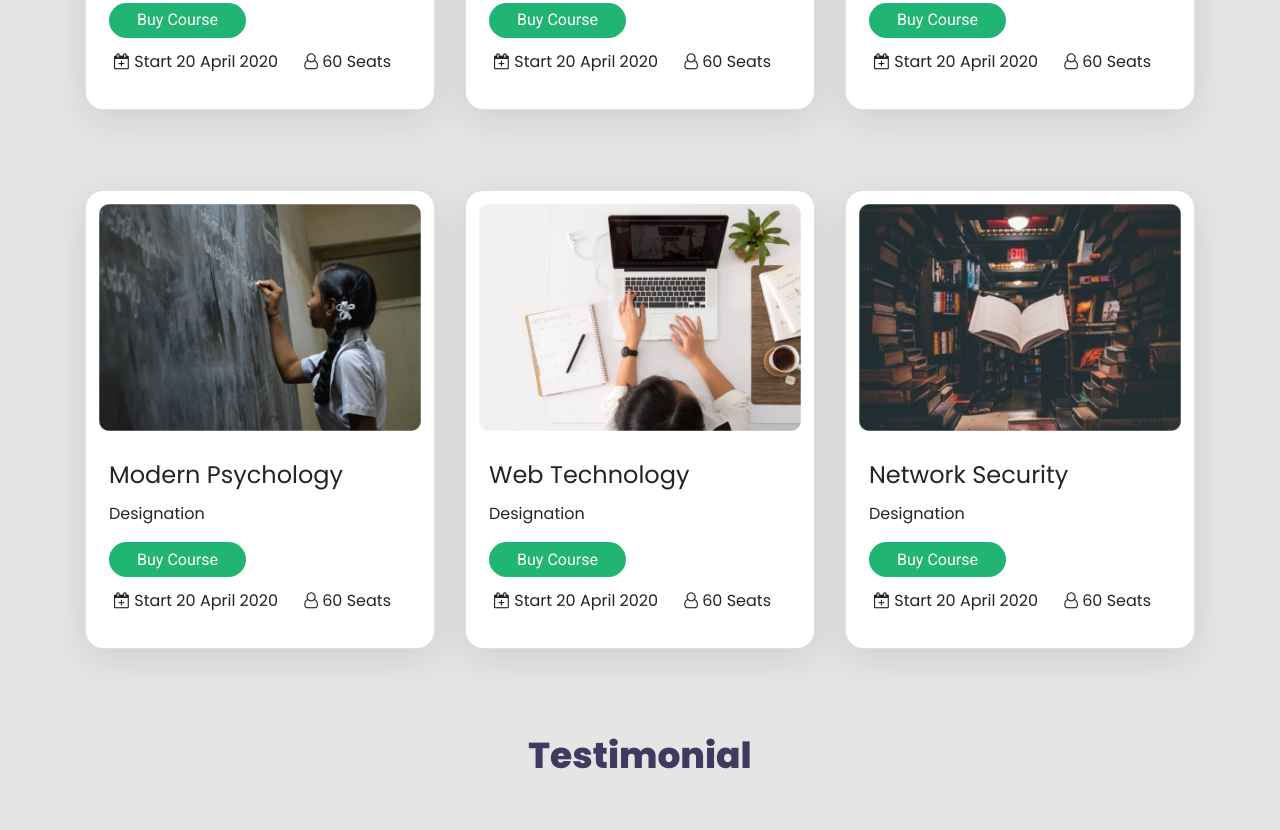
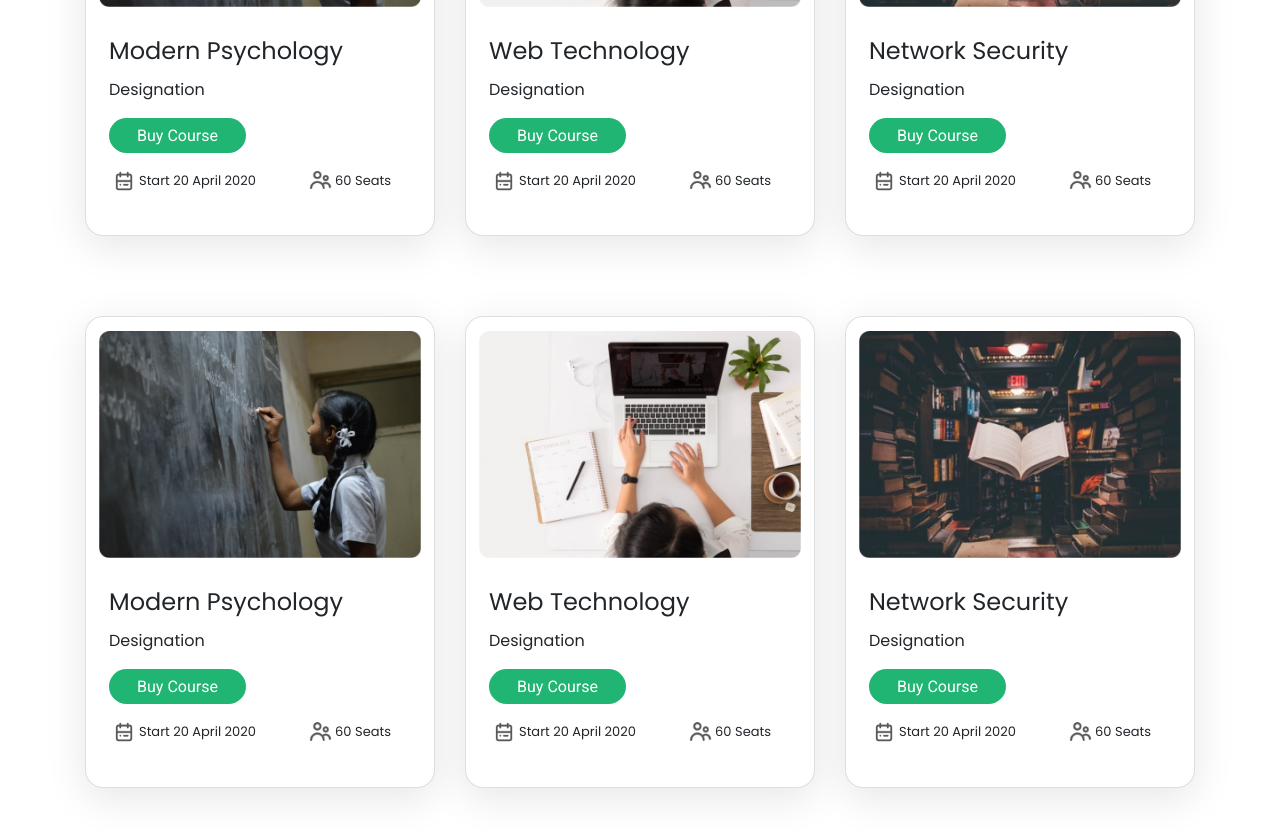
Before and after one commit to bdmostafa/school-online, a plain HTML site: page index.html in a window 1280 px wide. Shown: the part 1350-2180 px from the top of the page. Drawn offline with nearby package versions, Linux system fonts and the light colour scheme.

Commit message:
some issues fixed

```diff
--- a/css/style.css
+++ b/css/style.css
@@ -1,12 +1,12 @@
 body {
     font-family: 'Poppins', sans-serif;
-    background-color: #E5E5E5;
+    background-color: white;
 }
 .full-width-top-bg {
     background-color: #F0FFF0;
 }
 .full-width-content-bg {
-    background-color: #E5E5E5;
+    /* background-color: white; */
 
 }
 .full-width-footer-bg {
@@ -125,15 +125,20 @@ body {
     border-radius: 33px;
     border: none;
     font-family: 'Roboto', sans-serif;
-    /* padding: 8px 28px; */
 }
 .card-footer {
     background-color: white;
     border: none;
-    margin-left: -15px;
+    margin-left: -20px;
+    padding-bottom: 0px;
 }
-
-
+.card-footer img {
+    width: 30px;
+    padding-bottom: 20px;
+}
+.card-footer p {
+    font-size: small;
+}
 .testimonial-area img {
     width: 120px;
     height: 120px;
--- a/index.html
+++ b/index.html
@@ -76,7 +76,7 @@
                             <button class="btn-CTA">Get Started</button>
                         </div>
                         <div class="col-md-7">
-                          <img src="images/Illustration.png" class="d-block w-100" alt="...">
+                          <img src="images/Illustration2.png" class="d-block w-100" alt="...">
                         </div>
                     </div>
                   </div>
@@ -89,7 +89,7 @@
                               <button class="btn-CTA">Get Started</button>
                           </div>
                           <div class="col-md-7">
-                            <img src="images/Illustration.png" class="d-block w-100" alt="...">
+                            <img src="images/Illustration3.png" class="d-block w-100" alt="...">
                           </div>
                     </div>
                   </div>
@@ -163,14 +163,12 @@
                             <p class="card-text">Designation</p>
                             <button class="btn-CTA-course">Buy Course</button>
                             <div class="card-footer d-flex justify-content-between">
-                                <span>
-                                    <i class="fa fa-calendar-plus-o" aria-hidden="true"></i>
-                                    Start 20 April 2020
-                                </span>
-                                <span>
-                                    <i class="fa fa-user-o" aria-hidden="true"></i>
-                                    60 Seats
-                                </span>
+                                <div class="d-flex justify-content-start align-items-center">
+                                    <img src="images/calendar.png" alt=""><p>Start 20 April 2020</p>
+                                </div>
+                                <div class="d-flex justify-content-start align-items-center">
+                                    <img src="images/people.png" alt=""><p>60 Seats</p>
+                                </div>
                             </div>
                         </div>
                     </div>
@@ -183,14 +181,12 @@
                             <p class="card-text">Designation</p>
                             <button class="btn-CTA-course">Buy Course</button>
                             <div class="card-footer d-flex justify-content-between">
-                                <span>
-                                    <i class="fa fa-calendar-plus-o" aria-hidden="true"></i>
-                                    Start 20 April 2020
-                                </span>
-                                <span>
-                                    <i class="fa fa-user-o" aria-hidden="true"></i>
-                                    60 Seats
-                                </span>
+                                <div class="d-flex justify-content-start align-items-center">
+                                    <img src="images/calendar.png" alt=""><p>Start 20 April 2020</p>
+                                </div>
+                                <div class="d-flex justify-content-start align-items-center">
+                                    <img src="images/people.png" alt=""><p>60 Seats</p>
+                                </div>
                             </div>
                         </div>
                     </div>
@@ -203,14 +199,12 @@
                             <p class="card-text">Designation</p>
                             <button class="btn-CTA-course">Buy Course</button>
                             <div class="card-footer d-flex justify-content-between">
-                                <span>
-                                    <i class="fa fa-calendar-plus-o" aria-hidden="true"></i>
-                                    Start 20 April 2020
-                                </span>
-                                <span>
-                                    <i class="fa fa-user-o" aria-hidden="true"></i>
-                                    60 Seats
-                                </span>
+                                <div class="d-flex justify-content-start align-items-center">
+                                    <img src="images/calendar.png" alt=""><p>Start 20 April 2020</p>
+                                </div>
+                                <div class="d-flex justify-content-start align-items-center">
+                                    <img src="images/people.png" alt=""><p>60 Seats</p>
+                                </div>
                             </div>
                         </div>
                     </div>
@@ -227,14 +221,12 @@
                             <p class="card-text">Designation</p>
                             <button class="btn-CTA-course">Buy Course</button>
                             <div class="card-footer d-flex justify-content-between">
-                                <span>
-                                    <i class="fa fa-calendar-plus-o" aria-hidden="true"></i>
-                                    Start 20 April 2020
-                                </span>
-                                <span>
-                                    <i class="fa fa-user-o" aria-hidden="true"></i>
-                                    60 Seats
-                                </span>
+                                <div class="d-flex justify-content-start align-items-center">
+                                    <img src="images/calendar.png" alt=""><p>Start 20 April 2020</p>
+                                </div>
+                                <div class="d-flex justify-content-start align-items-center">
+                                    <img src="images/people.png" alt=""><p>60 Seats</p>
+                                </div>
                             </div>
                         </div>
                     </div>
@@ -247,14 +239,12 @@
                             <p class="card-text">Designation</p>
                             <button class="btn-CTA-course">Buy Course</button>
                             <div class="card-footer d-flex justify-content-between">
-                                <span>
-                                    <i class="fa fa-calendar-plus-o" aria-hidden="true"></i>
-                                    Start 20 April 2020
-                                </span>
-                                <span>
-                                    <i class="fa fa-user-o" aria-hidden="true"></i>
-                                    60 Seats
-                                </span>
+                                <div class="d-flex justify-content-start align-items-center">
+                                    <img src="images/calendar.png" alt=""><p>Start 20 April 2020</p>
+                                </div>
+                                <div class="d-flex justify-content-start align-items-center">
+                                    <img src="images/people.png" alt=""><p>60 Seats</p>
+                                </div>
                             </div>
                         </div>
                     </div>
@@ -267,14 +257,12 @@
                             <p class="card-text">Designation</p>
                             <button class="btn-CTA-course">Buy Course</button>
                             <div class="card-footer d-flex justify-content-between">
-                                <span>
-                                    <i class="fa fa-calendar-plus-o" aria-hidden="true"></i>
-                                    Start 20 April 2020
-                                </span>
-                                <span>
-                                    <i class="fa fa-user-o" aria-hidden="true"></i>
-                                    60 Seats
-                                </span>
+                                <div class="d-flex justify-content-start align-items-center">
+                                    <img src="images/calendar.png" alt=""><p>Start 20 April 2020</p>
+                                </div>
+                                <div class="d-flex justify-content-start align-items-center">
+                                    <img src="images/people.png" alt=""><p>60 Seats</p>
+                                </div>
                             </div>
                         </div>
                     </div>
```
Also changed, not shown: images/Illustration2.png (added), images/Illustration3.png (added).
